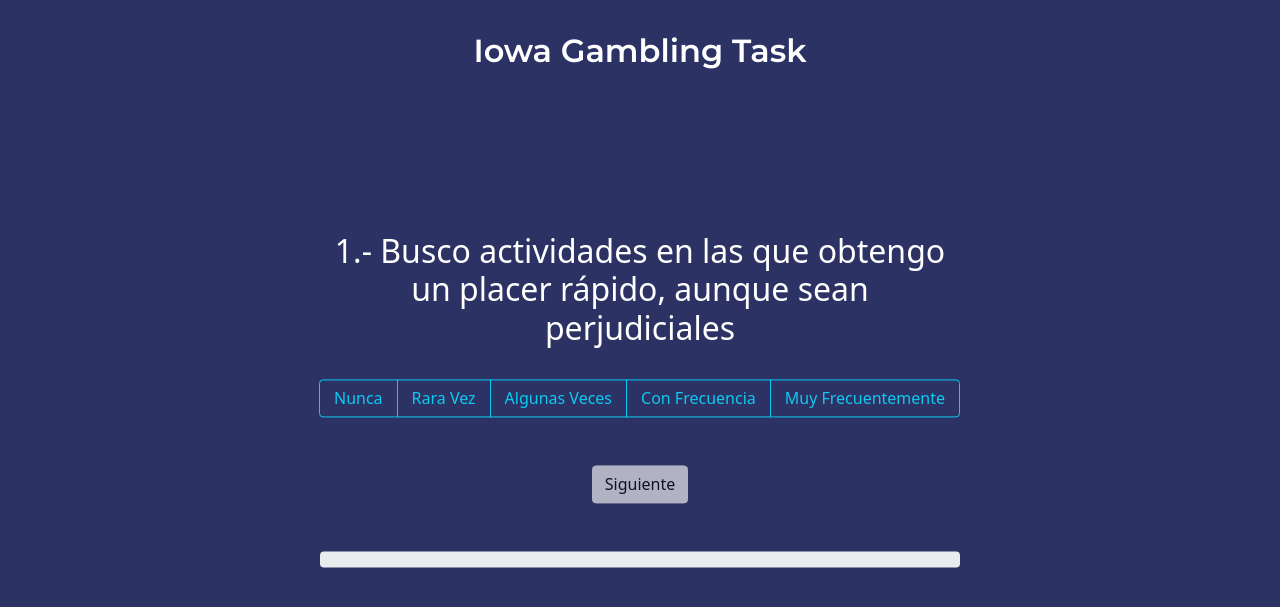
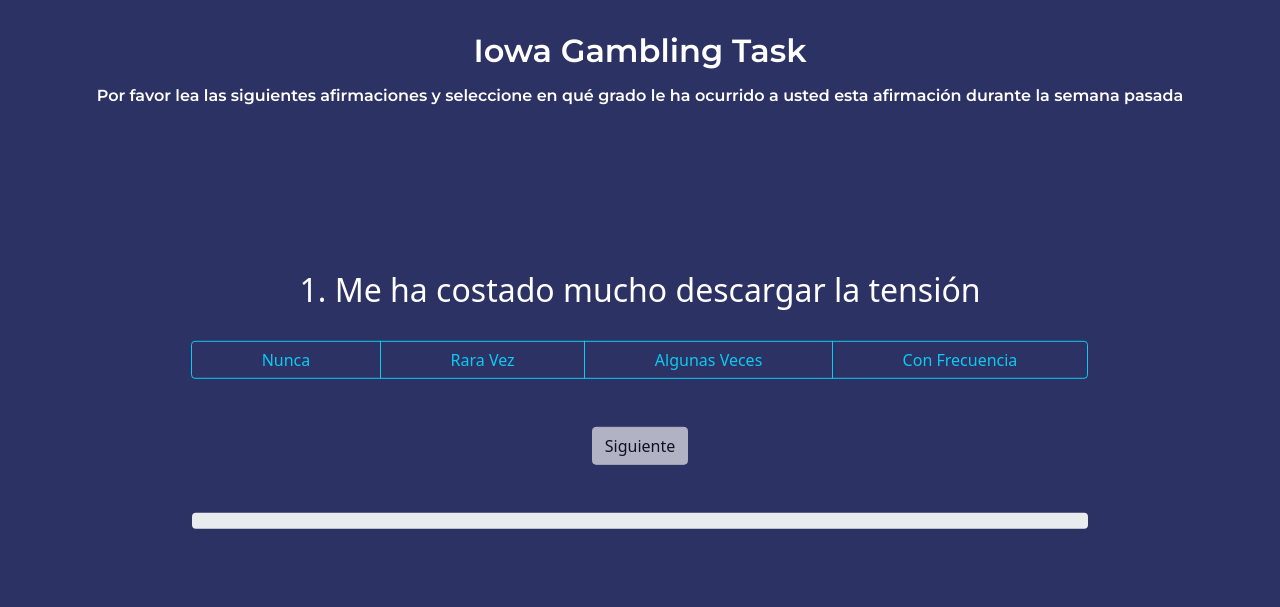
Before and after one commit to SamuelCeballos04/IGT, a Flask app: page /pregunta in a window 1280 px wide. Shown: the top 607 px of the page. Run offline with Flask 2, Linux system fonts and the light colour scheme; data that the repository does not hold is empty.

Commit message:
Preguntas del nuevo formulario
Las preguntas y algunos estilos se corrigen para adaptarse al nuevo formulario de Manuel

```diff
--- a/server.py
+++ b/server.py
@@ -189,8 +189,29 @@ def resultadoss(puntos, total_puntos):
         return redirect(url_for('login'))
     else:
         valores = json.loads(puntos)
-        numpre = [1, 2, 3, 4, 5]
-        enunciado = ["1.- Busco actividades en las que obtengo un placer rápido, aunque sean perjudiciales", "2.- Suelo caer en tentaciones que me dificultan cumplir con un compromiso", "3.- Busco conseguir beneficios inmediatos, en vez de esperar algo mejor más tarde", "4.- Continúo haciendo determinadas actividades placenteras a pesar de que los demás me advierten que me perjudican", "5.- Cuando algo se me antoja voy a por ello de forma inmediata, sin poder esperar"]
+        numpre = [1, 2, 3, 4, 5, 6, 7, 8, 9, 10, 11, 12, 13, 14, 15, 16, 17, 18, 19, 20, 21]
+        #enunciado = ["1.- Busco actividades en las que obtengo un placer rápido, aunque sean perjudiciales", "2.- Suelo caer en tentaciones que me dificultan cumplir con un compromiso", "3.- Busco conseguir beneficios inmediatos, en vez de esperar algo mejor más tarde", "4.- Continúo haciendo determinadas actividades placenteras a pesar de que los demás me advierten que me perjudican", "5.- Cuando algo se me antoja voy a por ello de forma inmediata, sin poder esperar"]
+        enunciado = ["1. Me ha costado mucho descargar la tensión",
+                    "2. Me di cuenta que tenía la boca seca",
+                    "3. No podía sentir ningún sentimiento positivo",
+                    "4. Se me hizo difícil respirar",
+                    "5. Se me hizo difícil tomar la iniciativa para hacer cosas",
+                    "6. Reaccioné exageradamente en ciertas situaciones",
+                    "7. Sentí que mis manos temblaban",
+                    "8. He sentido que estaba gastando una gran cantidad de energía",
+                    "9. Estaba preocupado por situaciones en las cuales podía tener pánico o en las que podría hacer el ridículo",
+                    "10. He sentido que no había nada que me ilusionara",
+                    "11. Me he sentido inquieto",
+                    "12. Se me hizo difícil relajarme",
+                    "13. Me sentí triste y deprimido",
+                    "14. No toleré nada que no me permitiera continuar con lo que estaba haciendo",
+                    "15. Sentí que estaba al punto de pánico",
+                    "16. No me pude entusiasmar por nada",
+                    "17. Sentí que valía muy poco como persona",
+                    "18. He tendido a sentirme enfadado con facilidad",
+                    "19. Sentí los latidos de mi corazón a pesar de no haber hecho ningún esfuerzo físico",
+                    "20. Tuve miedo sin razón",
+                    "21. Sentí que la vida no tenía ningún sentido"]
         valor = valores
         print(valor)
         total = json.loads(total_puntos)
--- a/static/css/style.css
+++ b/static/css/style.css
@@ -29,6 +29,7 @@ body {
     position: absolute;
     top: 50%;
     left: 50%;
+    min-width: 70%;
     -ms-transform: translate(-50%, -50%);
     transform: translate(-50%, -50%);
 }
@@ -283,8 +284,10 @@ body {
     margin: 2%;
     margin-left: 6.1%;
     border-radius: 20px;
-    width: -webkit-fill-available;
-    height: -webkit-fill-available;
+    /*width: -webkit-fill-available;*/
+    /*height: -webkit-fill-available;*/
+    height: 65%;
+    width: 85%;
     position: absolute;
 }
 
--- a/static/js/preguntas.js
+++ b/static/js/preguntas.js
@@ -1,4 +1,25 @@
-let preguntas = ["2.- Suelo caer en tentaciones que me dificultan cumplir con un compromiso", "3.- Busco conseguir beneficios inmediatos, en vez de esperar algo mejor más tarde", "4.- Continúo haciendo determinadas actividades placenteras a pesar de que los demás me advierten que me perjudican", "5.- Cuando algo se me antoja voy a por ello de forma inmediata, sin poder esperar", "Has terminado la encuesta, haz clic en aceptar para continuar"]
+//let preguntas = ["2.- Suelo caer en tentaciones que me dificultan cumplir con un compromiso", "3.- Busco conseguir beneficios inmediatos, en vez de esperar algo mejor más tarde", "4.- Continúo haciendo determinadas actividades placenteras a pesar de que los demás me advierten que me perjudican", "5.- Cuando algo se me antoja voy a por ello de forma inmediata, sin poder esperar", "Has terminado la encuesta, haz clic en aceptar para continuar"]
+let preguntas = ["2. Me di cuenta que tenía la boca seca",
+                "3. No podía sentir ningún sentimiento positivo",
+                "4. Se me hizo difícil respirar",
+                "5. Se me hizo difícil tomar la iniciativa para hacer cosas",
+                "6. Reaccioné exageradamente en ciertas situaciones",
+                "7. Sentí que mis manos temblaban",
+                "8. He sentido que estaba gastando una gran cantidad de energía",
+                "9. Estaba preocupado por situaciones en las cuales podía tener pánico o en las que podría hacer el ridículo",
+                "10. He sentido que no había nada que me ilusionara",
+                "11. Me he sentido inquieto",
+                "12. Se me hizo difícil relajarme",
+                "13. Me sentí triste y deprimido",
+                "14. No toleré nada que no me permitiera continuar con lo que estaba haciendo",
+                "15. Sentí que estaba al punto de pánico",
+                "16. No me pude entusiasmar por nada",
+                "17. Sentí que valía muy poco como persona",
+                "18. He tendido a sentirme enfadado con facilidad",
+                "19. Sentí los latidos de mi corazón a pesar de no haber hecho ningún esfuerzo físico",
+                "20. Tuve miedo sin razón",
+                "21. Sentí que la vida no tenía ningún sentido",
+                "Has terminado la encuesta, haz clic en aceptar para continuar"]
 var i=0
 let intervalo = 100/(preguntas.length);
 let progreso = 0
@@ -34,7 +55,7 @@ async function enviar(){
 
 async function pasar(){
     document.getElementById("texto").innerHTML = preguntas[i]
-    if (i==4)
+    if (i==20)
     {
         btn = document.getElementById("siguiente");
         btn.innerHTML= "Aceptar";
@@ -52,7 +73,7 @@ async function pasar(){
     document.getElementById("btnradio2").checked = false;
     document.getElementById("btnradio3").checked = false;
     document.getElementById("btnradio4").checked = false;
-    document.getElementById("btnradio5").checked = false;
+    //document.getElementById("btnradio5").checked = false;
     bt= document.getElementById("siguiente");
     bt.disabled = true;
 }
--- a/templates/pregunta.html
+++ b/templates/pregunta.html
@@ -13,24 +13,21 @@
 </head>
 <body onload="onload()">
     <h1 class="titulo">Iowa Gambling Task</h1>
-
+    <h2 class="subtitulo">Por favor lea las siguientes afirmaciones y seleccione en qué grado le ha ocurrido a usted esta afirmación durante la semana pasada</h2>
     <section class="pregunta">
-        <h2 class="texto" id="texto">1.- Busco actividades en las que obtengo un placer rápido, aunque sean perjudiciales</h2>
+        <h2 class="texto" id="texto">1. Me ha costado mucho descargar la tensión</h2>
         <div class="btn-group d-flex align-items-center" role="group" aria-label="Basic radio toggle button group">
-            <input type="radio" class="btn-check" name="btnradio" id="btnradio1" autocomplete="off" onclick="activar(this, 1)">
+            <input type="radio" class="btn-check" name="btnradio" id="btnradio1" autocomplete="off" onclick="activar(this, 0)">
             <label class="btn btn-outline-info" for="btnradio1">Nunca</label>
 
-            <input type="radio" class="btn-check" name="btnradio" id="btnradio2" autocomplete="off" onclick="activar(this, 2)">
+            <input type="radio" class="btn-check" name="btnradio" id="btnradio2" autocomplete="off" onclick="activar(this, 1)">
             <label class="btn btn-outline-info" for="btnradio2">Rara Vez</label>
 
-            <input type="radio" class="btn-check" name="btnradio" id="btnradio3" autocomplete="off" onclick="activar(this, 3)">
+            <input type="radio" class="btn-check" name="btnradio" id="btnradio3" autocomplete="off" onclick="activar(this, 2)">
             <label class="btn btn-outline-info" for="btnradio3">Algunas Veces</label>
 
-            <input type="radio" class="btn-check" name="btnradio" id="btnradio4" autocomplete="off" onclick="activar(this, 4)">
+            <input type="radio" class="btn-check" name="btnradio" id="btnradio4" autocomplete="off" onclick="activar(this, 3)">
             <label class="btn btn-outline-info" for="btnradio4">Con Frecuencia</label>
-
-            <input type="radio" class="btn-check" name="btnradio" id="btnradio5" autocomplete="off" onclick="activar(this, 5)">
-            <label class="btn btn-outline-info" for="btnradio5">Muy Frecuentemente</label>
         </div>
         <a id="link">
             <button type="button" class="btn btn-light enviar" id="siguiente"disabled onclick="pasar()">Siguiente</button>
--- a/templates/resultados.html
+++ b/templates/resultados.html
@@ -6,6 +6,7 @@
     <meta name="viewport" content="width=device-width, initial-scale=1.0">
     <link rel="stylesheet" href="https://stackpath.bootstrapcdn.com/bootstrap/4.4.1/css/bootstrap.min.css"><!-- Aqui se agrega el bootstrap de las tablas-->
     <link rel="stylesheet" href="{{ url_for('static', filename='css/style.css') }}">
+    <!-- <link rel = "stylesheet" href = "../static/css/style.css"> -->
     <link rel="preconnect" href="https://fonts.googleapis.com">
     <link rel="preconnect" href="https://fonts.gstatic.com" crossorigin>
     <link href="https://fonts.googleapis.com/css2?family=Montserrat:wght@600&display=swap" rel="stylesheet">
```
